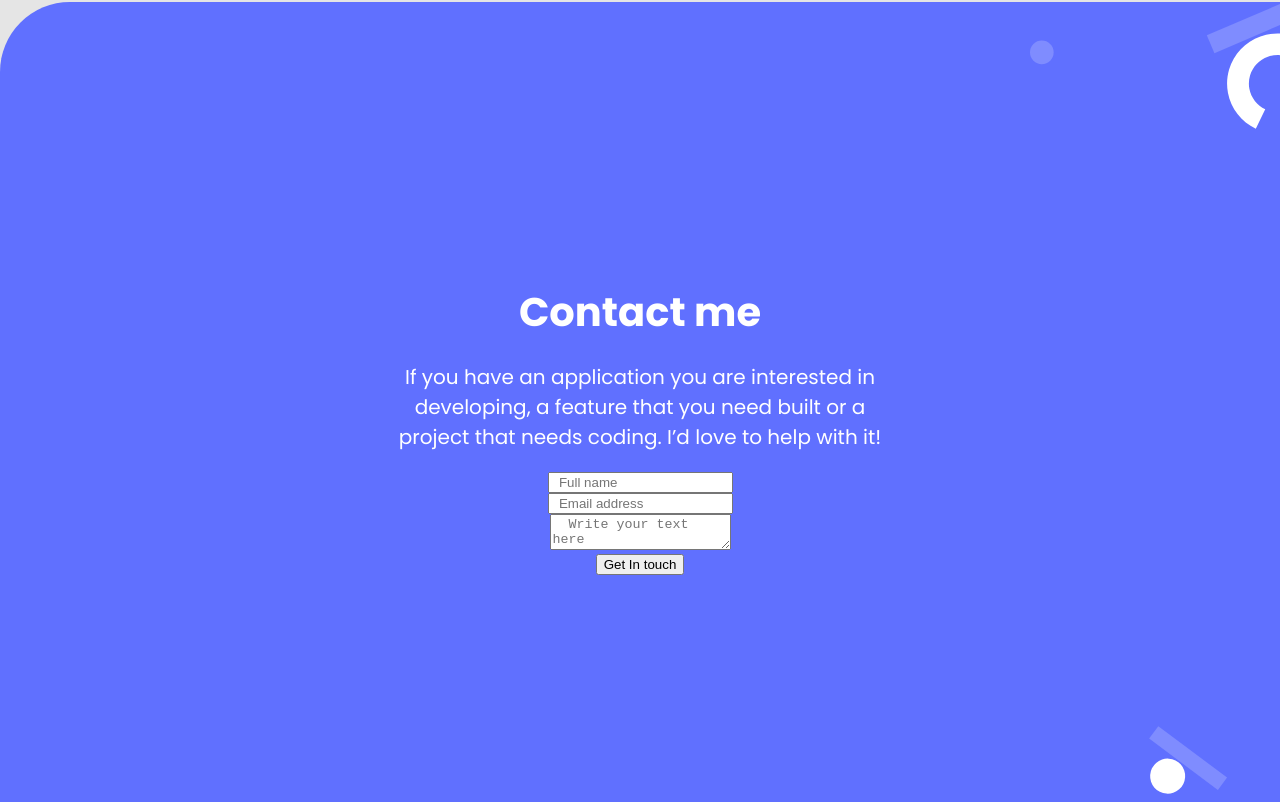
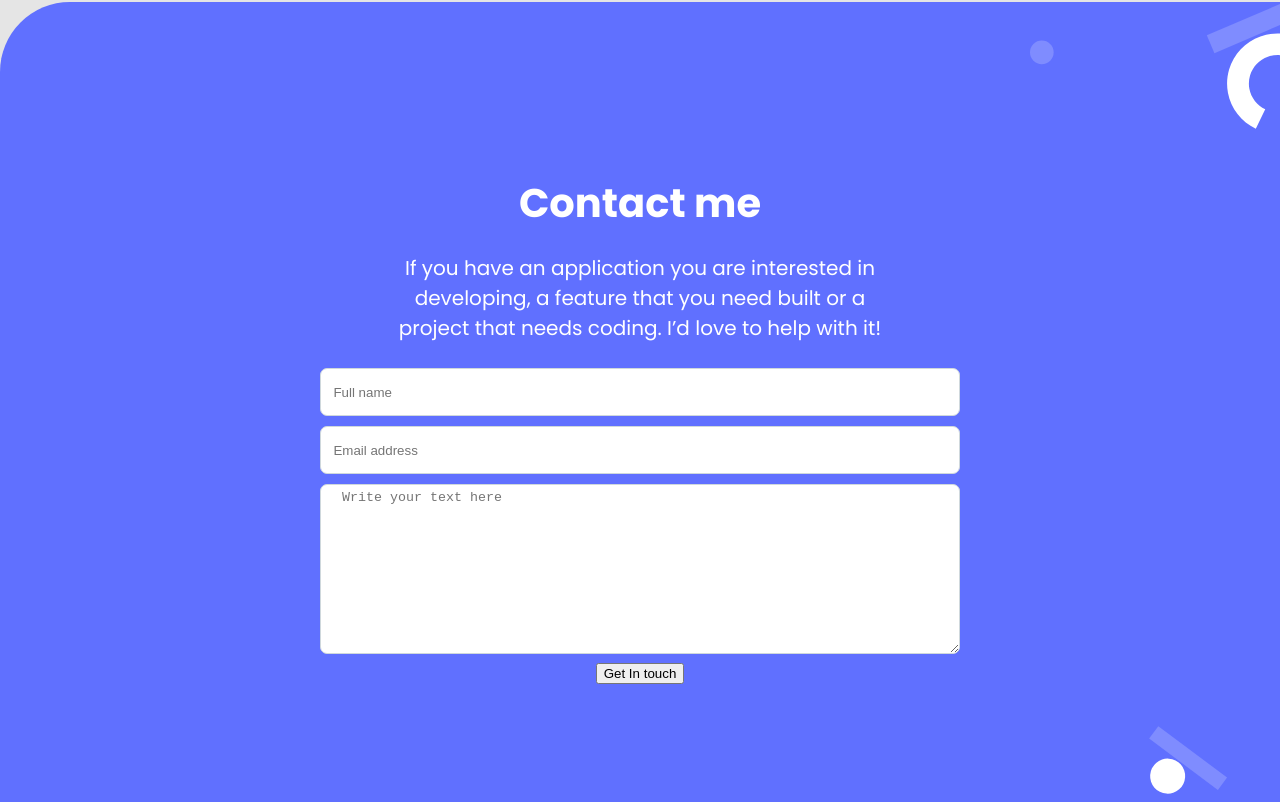
Before and after one commit to Fentahunn/contact_form_final, a plain HTML site: page index.html in a window 1280 px wide. Shown: the part 5194-5996 px from the top of the page. Drawn offline with Linux system fonts and the light colour scheme.

Commit message:
Add styles for text area

```diff
--- a/style.css
+++ b/style.css
@@ -591,3 +591,18 @@ footer {
   justify-items: center;
   padding: 0 25vw;
 }
+
+.input-form {
+	border-radius: 7px;
+	width: 100%;
+	height: 48px;
+	margin: 5px 0;
+	outline: none;
+	border: 1px solid #cfd8dc;
+	padding-inline-start: 5px;
+  }
+
+  textarea {
+	height: 170px !important;
+	padding-top: 5px;
+  }
```
